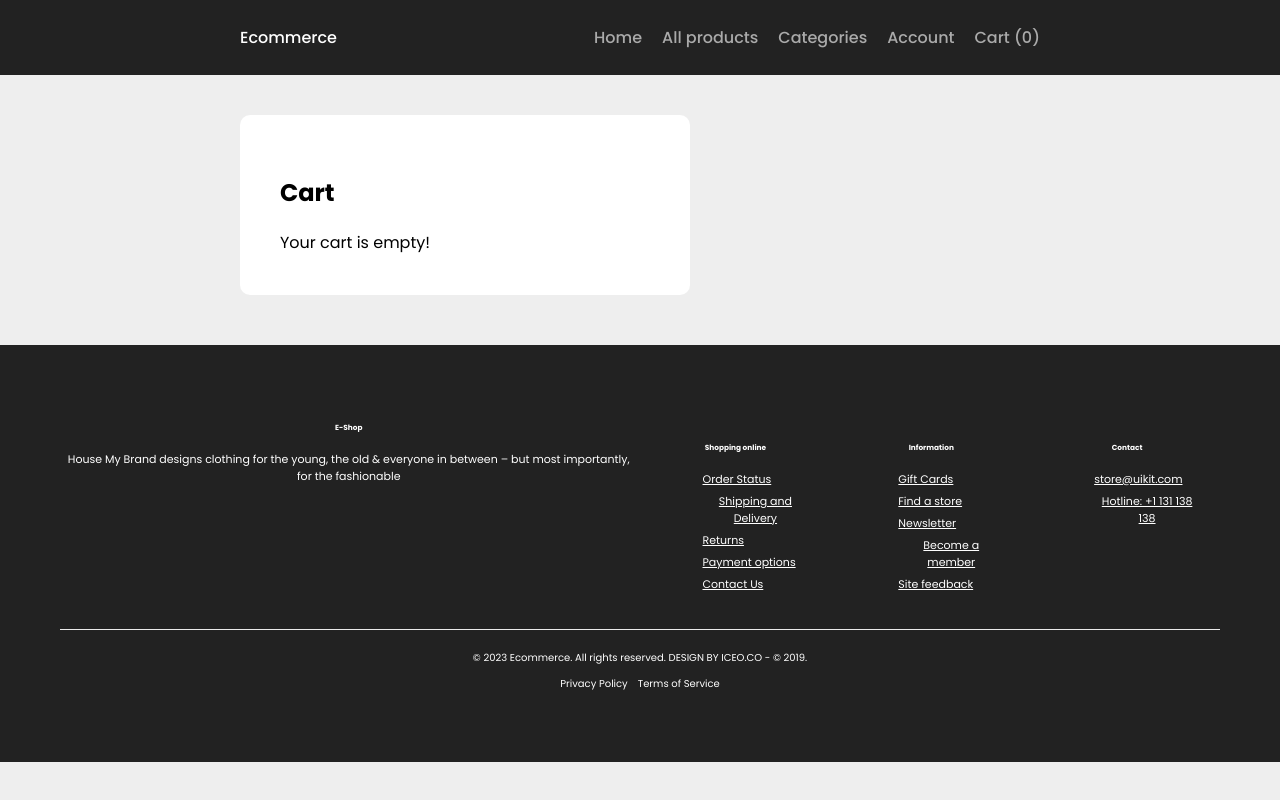
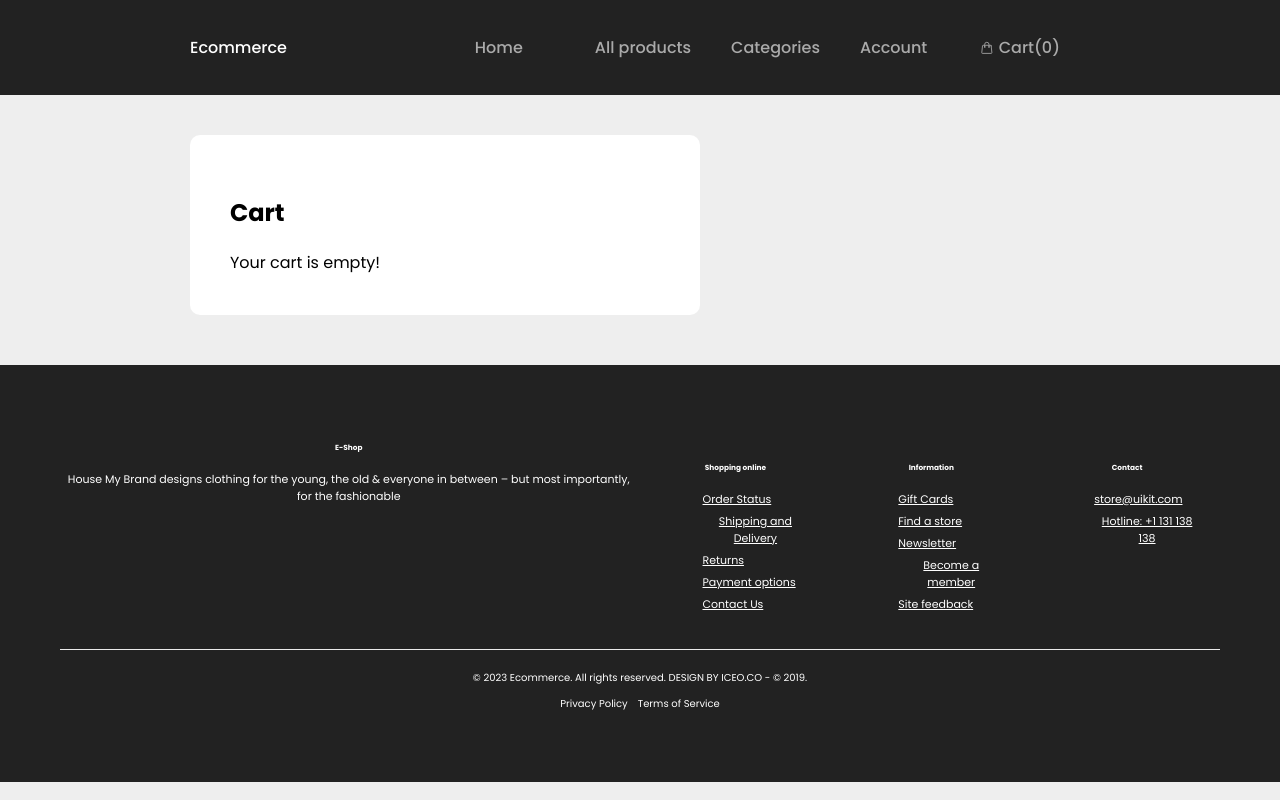
Before and after one commit to SaintAngeLs/ecommercex_app, a Next.js app in the folder ecommercex_app/: page /cart in a window 1280 px wide. Built offline with nearby package versions, Linux system fonts and the light colour scheme.

Commit message:
Update the responsiveness

```diff
--- a/ecommercex_app/components/Center.js
+++ b/ecommercex_app/components/Center.js
@@ -1,7 +1,7 @@
 import styled from "styled-components"
 
 const StyleDiv = styled.div`
-    max-width: 800px;
+    max-width: 900px;
     margin: 0 auto;
     padding: 0 20px;
 
--- a/ecommercex_app/components/Header.js
+++ b/ecommercex_app/components/Header.js
@@ -3,7 +3,10 @@ import styled from "styled-components";
 import Center from "./Center";
 import { useContext, useState } from "react";
 import { CartContext } from "./CartContext";
+
+
 import BarsIcon from "./icons/Bars";
+import CartIcon from "./icons/CartIcon";
 
 const StyledHeader = styled.header`
     background-color: #222;
@@ -33,25 +36,37 @@ const StyledMavigation = styled.nav`
     bottom: 0;
     left: 20px;
     right: 0;
-    padding: 10px 10px 20px;
+    padding: 20px 10px 20px;
     background-color: #222;
     z-index: 1000;
     @media screen  and (min-width: 768px){
         display: flex;
         position: sticky;
-        padding: 0;
+        padding: 10px 20px 10px;
         z-index: 1000;
     }
 `;
 const NavigationLink = styled(Link)`
-    display: block;
+    display: flex;
+    align-items: center;
     color: #aaa;
     text-decoration: none;
-    padding: 10px 0 ;
+    padding: 10px;
+    min-width: 80px;
+    margin-left: 10px;
+    margin-right:10px;
     @media screen  and (min-width: 768px){
         padding: 0;
     }
 `;
+
+const NavigationLinkContainer = styled.div`
+  display: flex;
+  justify-content: space-between;
+  align-items: center;
+  width: 100%;
+`;
+
 const NavButton = styled.button`
     background-color: transparent;
     width: 30px;
@@ -68,6 +83,8 @@ const NavButton = styled.button`
     }
 `;
 
+
+
 export default function Header() {
     const {cartProducts} = useContext(CartContext)
     const [mobileNavActive, setMobileNavActive] = useState(false);
@@ -77,11 +94,17 @@ export default function Header() {
                 <Wrapper>
                     <Logo href = {'/'}>Ecommerce</Logo>
                     <StyledMavigation mobileNavActive = {mobileNavActive}>
-                        <NavigationLink href={'/'}>Home</NavigationLink>
-                        <NavigationLink href={'/products'}>All products</NavigationLink>
-                        <NavigationLink href={'/categories'}>Categories</NavigationLink>
-                        <NavigationLink href={'/account'}>Account</NavigationLink>
-                        <NavigationLink href={'/cart'}>Cart ({cartProducts.length})</NavigationLink>
+                    <NavigationLink href={'/'}><NavigationLinkContainer>Home</NavigationLinkContainer></NavigationLink>
+                    <NavigationLink href={'/products'}><NavigationLinkContainer>All products</NavigationLinkContainer></NavigationLink>
+                    <NavigationLink href={'/categories'}><NavigationLinkContainer>Categories</NavigationLinkContainer></NavigationLink>
+                    <NavigationLink href={'/account'}><NavigationLinkContainer>Account</NavigationLinkContainer></NavigationLink>
+                    <NavigationLink href={'/cart'}>
+                    <NavigationLinkContainer>
+                        <CartIcon/>
+                        <span>Cart</span>
+                        <span>({cartProducts.length})</span>
+                    </NavigationLinkContainer>
+                    </NavigationLink>
                     </StyledMavigation>
                     <NavButton onClick= {() => setMobileNavActive(previous => !previous)}>
                         <BarsIcon/>
--- a/ecommercex_app/components/SwiperNavButtons.js
+++ b/ecommercex_app/components/SwiperNavButtons.js
@@ -6,7 +6,7 @@ import styled from 'styled-components';
 
 
 const SwiperButtonPrev = styled.button`
-  bottom: 20px;
+  bottom: 60px;
   top: auto;
   transform: translateX(50%);
   right: 14%;
@@ -67,7 +67,7 @@ const SwiperButtonPrev = styled.button`
 `;
 
 const SwiperButtonNext = styled.button`
-  bottom: 20px;
+  bottom: 60px;
   top: auto;
   transform: translateX(50%);
   right: 7%;
--- a/ecommercex_app/components/icons/CartIcon.js
+++ b/ecommercex_app/components/icons/CartIcon.js
@@ -1,6 +1,7 @@
-export default function CartIcon({className = "w-6 h-6"}) {
+
+export default function CartIcon({className = "w-2 h-2 "}) {
     return(
-        <svg xmlns="http://www.w3.org/2000/svg" fill="none" viewBox="0 0 24 24" strokeWidth={1.5} stroke="currentColor" className={className}>
+        <svg xmlns="http://www.w3.org/2000/svg" fill="none" viewBox="0 0 24 24" strokeWidth={1.5} stroke="currentColor" className={className} style={{ marginRight: "5px" }}>
             <path strokeLinecap="round" strokeLinejoin="round" d="M15.75 10.5V6a3.75 3.75 0 10-7.5 0v4.5m11.356-1.993l1.263 12c.07.665-.45 1.243-1.119 1.243H4.25a1.125 1.125 0 01-1.12-1.243l1.264-12A1.125 1.125 0 015.513 7.5h12.974c.576 0 1.059.435 1.119 1.007zM8.625 10.5a.375.375 0 11-.75 0 .375.375 0 01.75 0zm7.5 0a.375.375 0 11-.75 0 .375.375 0 01.75 0z" />
         </svg>
 
--- a/ecommercex_app/pages/products.js
+++ b/ecommercex_app/pages/products.js
@@ -14,8 +14,8 @@ export default function ProductsPage({products}) {
         <>
         <Header/>
         <Center>
-            <Title>All Products</Title>
-            <ProductsGrid products = {products}/>
+        <Title>All Products</Title>
+        <ProductsGrid products = {products}/>
         </Center>
         <Footer/>
 
```
Also changed, not shown: ecommercex_app/pages/index.js (+5 -2 lines).
